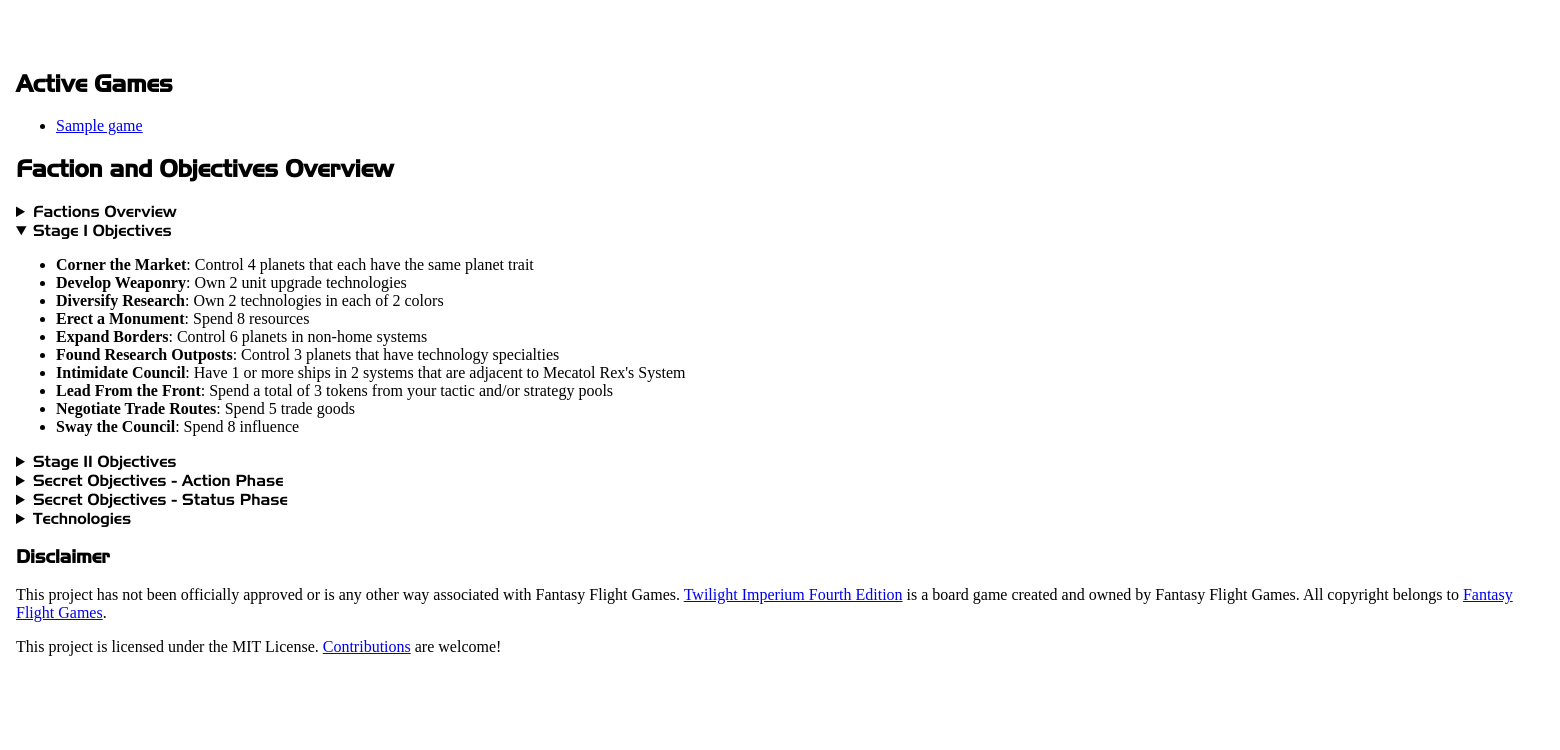
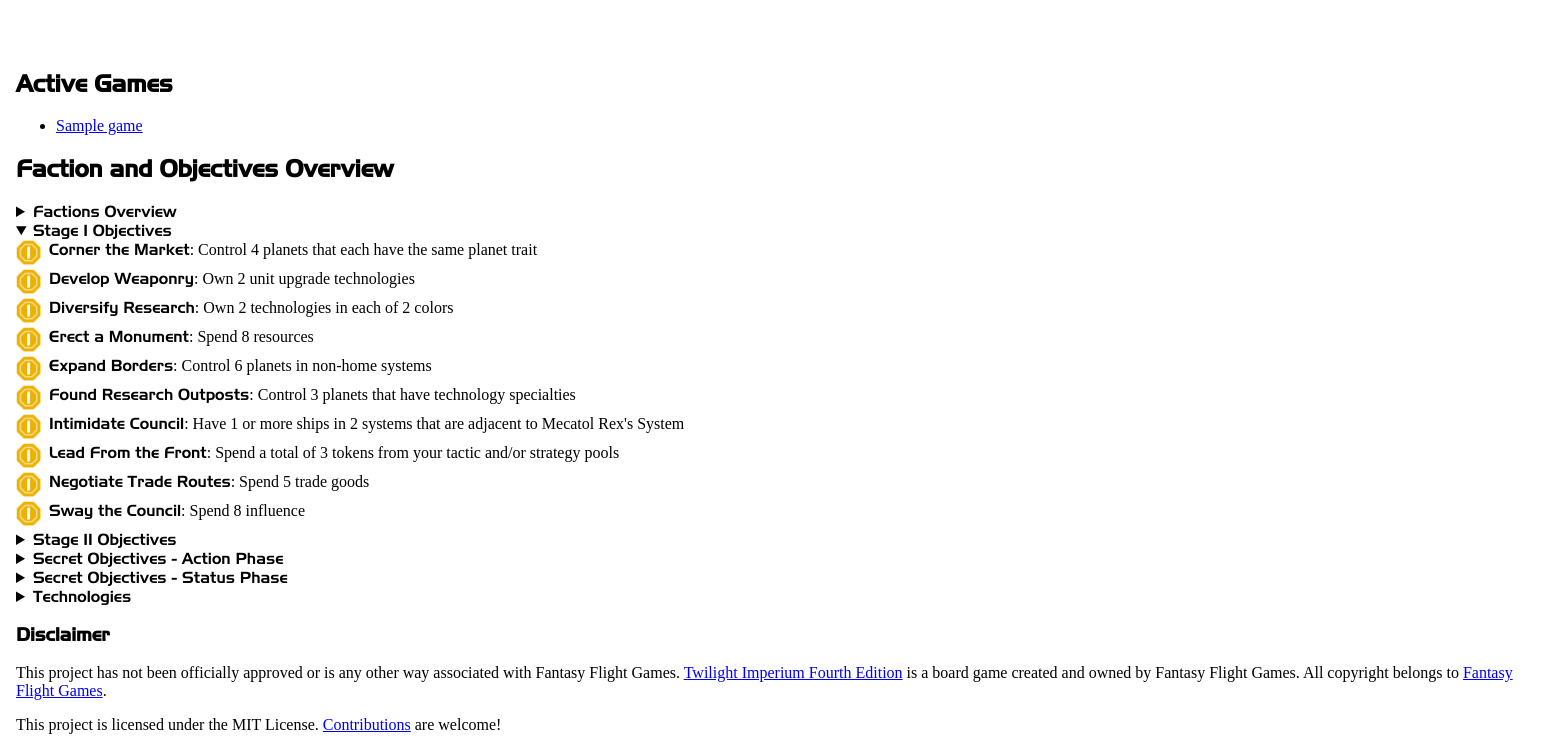
Before and after one commit to brettspielpony/TwilightImperiumGameTracker, a Rails app: page / in a window 1560 px wide, after a click on "Stage I Objectives". Shown: the part 554-1304 px from the top of the page. Before the commit the page ends 1210 px from the top, so only its background shows below. Run offline with Rails 7, Linux system fonts and the light colour scheme; tables that the repository leaves empty hold one stand-in row (values such as "Sample post"); style sheets or scripts are compiled from the project's sources; some libraries are stand-ins or nearby versions.

Commit message:
Add views to render objectives/technologies/factions

```diff
--- a/app/assets/stylesheets/application.scss
+++ b/app/assets/stylesheets/application.scss
@@ -120,40 +120,63 @@ summary {
   margin-right: 10px;
 }
 
-.technologies-list {
-  list-style: none;
-  padding-left: 0;
+.objective {
+  display: flex;
+}
 
-  li {
-    position: relative;
-    padding-left: 20px;
-  }
+.objective-image {
+  flex: 0 0 auto;
+  margin-right: .5em;
+}
 
-  li:before {
-    content: '';
-    width: 16px;
-    height: 16px;
-    position: absolute;
-    background-size: cover;
-    background-position: center;
-    left: 0;
-    top: 50%;
-    transform: translateY(-50%);
-  }
+.objective-text {
+  flex: 1 1 auto;
+}
 
-  &.technology-cybernetic li:before {
-    background-image: asset-url('tech_icon_cybernetic.png');
-  }
+.objective-icon {
+  height: 25px;
+  width: 25px;
+}
 
-  &.technology-propulsion li:before {
-    background-image: asset-url('tech_icon_propulsion.png');
-  }
+.objective-title {
+  font-family: 'Slider';
+}
 
-  &.technology-bionic li:before {
-    background-image: asset-url('tech_icon_bionic.png');
-  }
+.player-objective {
+  display: flex;
+}
 
-  &.technology-warfare li:before {
-    background-image: asset-url('tech_icon_warfare.png');
-  }
+.player-objective--scored {
+  text-decoration: line-through;
 }
+
+.player-objective-actions {
+  margin-left: .5em;
+}
+
+.technology {
+  display: flex;
+}
+
+.technology-image {
+  flex: 0 0 auto;
+}
+
+.technology-icon {
+  flex: 0 0 auto;
+  width: 25px;
+}
+
+.technology-title {
+  flex: 1 1 auto;
+  font-family: 'Slider';
+  margin-left: .5em;
+}
+
+.player-technology {
+  display: flex;
+}
+
+.player-technology-actions {
+  margin-left: .5em;
+}
--- a/app/helpers/application_helper.rb
+++ b/app/helpers/application_helper.rb
@@ -19,4 +19,25 @@ module ApplicationHelper
   def available_objectives_for_game(game)
     (PublicObjective.all - game.revealed_objectives)
   end
+
+  def image_tag_for_technology(technology)
+    # raise technology.type.to_s.inspect
+    image_tag "tech_icon_#{technology.type.to_s}.png", class: "technology-icon"
+  end
+
+  def image_tag_for_objective(objective)
+    if objective.respond_to?(:stage)
+      image_tag "public_objectives_stage_#{objective.stage}.png", class: "objective-icon"
+    else
+      image_tag "secret_objectives.png", class: "objective-icon"
+    end
+  end
+
+  def image_tag_for_faction(faction)
+    image_tag "#{faction}.png", class: "faction-icon"
+  end
+
+  def faction_name(faction)
+    I18n.t("factions.#{faction}")
+  end
 end
--- /dev/null
+++ b/app/models/faction.rb
@@ -0,0 +1,7 @@
+class Faction
+  def self.each
+    if block_given?
+      I18n.t("factions").each { |faction_key, faction_name| yield(faction_key, faction_name) }
+    end
+  end
+end
--- a/app/models/technology.rb
+++ b/app/models/technology.rb
@@ -8,6 +8,8 @@ class Technology < ValueObject
     when 'G' then :bionic
     when 'R' then :warfare
     when 'Y' then :cybernetic
+    else
+      :other
     end
   end
 end
--- a/app/views/games/show.html.erb
+++ b/app/views/games/show.html.erb
@@ -39,13 +39,9 @@
 
   <% if @game.revealed_objectives.any? %>
     <h2>Revealed Objectives</h2>
-    <ul>
     <% @game.revealed_objectives.each do |objective| %>
-      <li>
-        <strong><%= objective.title %> (<%= t("stages.#{objective.stage}") %>)</strong>
-      </li>
+      <%= render objective %>
     <% end %>
-    </ul>
   <% end %>
 </section>
 
--- /dev/null
+++ b/app/views/public_objectives/_public_objective.html.erb
@@ -0,0 +1,8 @@
+<div class="objective">
+  <div class="objective-image">
+    <%= image_tag_for_objective(public_objective) %>
+  </div>
+  <div class="objective-text">
+    <span class="objective-title"><%= public_objective.title %></span>: <span class="objective-description"><%= public_objective.description %></span>
+  </div>
+</div>
--- /dev/null
+++ b/app/views/secret_objectives/_secret_objective.html.erb
@@ -0,0 +1,8 @@
+<div class="objective">
+  <div class="objective-image">
+    <%= image_tag_for_objective(secret_objective) %>
+  </div>
+  <div class="objective-text">
+    <span class="objective-title"><%= secret_objective.title %></span>: <span class="objective-description"><%= secret_objective.description %></span>
+  </div>
+</div>
--- /dev/null
+++ b/app/views/technologies/_technology.html.erb
@@ -0,0 +1,6 @@
+<div class="technology">
+  <div class="technology-image">
+    <%= image_tag_for_technology(technology) %>
+  </div>
+  <div class="technology-title"><%= link_to technology.title, technology %></div>
+</div>
--- a/app/views/technologies/show.html.erb
+++ b/app/views/technologies/show.html.erb
@@ -1,4 +1,4 @@
-<h1>[<%= @technology.color %>] <%= @technology.title %></h1>
+<%= render @technology %>
 <dl>
   <dt>Requires:</dt>
   <dd><%= @technology.requires || "N/A" %></dd>
--- a/app/views/welcome/show.html.erb
+++ b/app/views/welcome/show.html.erb
@@ -42,56 +42,46 @@
 
   <details>
     <summary>Factions Overview</summary>
-    <ul>
-      <% t("factions").each do |_short, name| %>
-        <li><%= name %></li>
+    <% Faction.each do |key, name| %>
+    <div class="faction-title">
+      <%= image_tag_for_faction(key) %>
+      <h4><%= name %></h4>
+    </div>
     <% end %>
-    </ul>
   </details>
 
   <details>
     <summary>Stage I Objectives</summary>
-    <ul>
     <% PublicObjective.stage_one.each do |objective| %>
-        <li><strong><%= objective.title %></strong>: <%= objective.description %></li>
+      <%= render objective %>
     <% end %>
-    </ul>
   </details>
 
   <details>
     <summary>Stage II Objectives</summary>
-    <ul>
     <% PublicObjective.stage_two.each do |objective| %>
-        <li><strong><%= objective.title %></strong>: <%= objective.description %></li>
+      <%= render objective %>
     <% end %>
-    </ul>
   </details>
 
   <details>
     <summary>Secret Objectives - Action Phase</summary>
-    <ul>
     <% SecretObjective.action_phase.each do |objective| %>
-        <li><strong><%= objective.title %></strong>: <%= objective.description %></li>
+      <%= render objective %>
     <% end %>
-    </ul>
   </details>
 
   <details>
     <summary>Secret Objectives - Status Phase</summary>
-    <ul>
     <% SecretObjective.status_phase.each do |objective| %>
-        <li><strong><%= objective.title %></strong>: <%= objective.description %></li>
+      <%= render objective %>
     <% end %>
-    </ul>
   </details>
 
   <details>
     <summary>Technologies</summary>
-    <ul>
-      <% t("technologies").each do |_key, technology| %>
-        <li><strong>[<%= technology[:color] || "N/A" %>] <%= technology[:title] %></strong>: <%= technology[:requires] %></li>
+    <% Technology.all.each do |technology| %>
+      <%= render technology %>
     <% end %>
-    </ul>
   </details>
-
 </section>
```
Also changed, not shown: app/views/players/show.html.erb (+18 -17 lines), app/assets/images/saar.png (renamed from app/assets/images/clan_of_saar.png), app/assets/images/tech_icon_other.png (added). Lines whose indentation alone changed are shown as unchanged.
